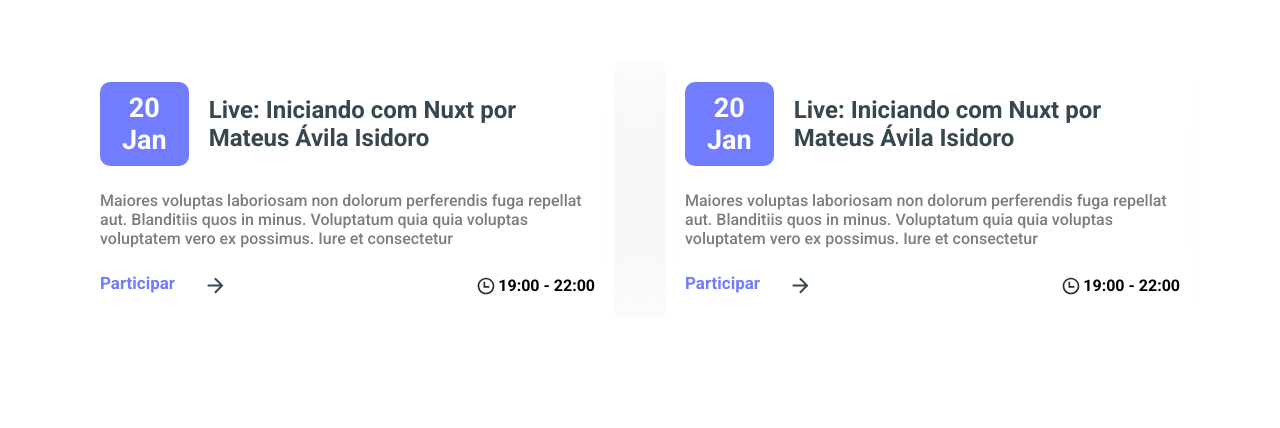
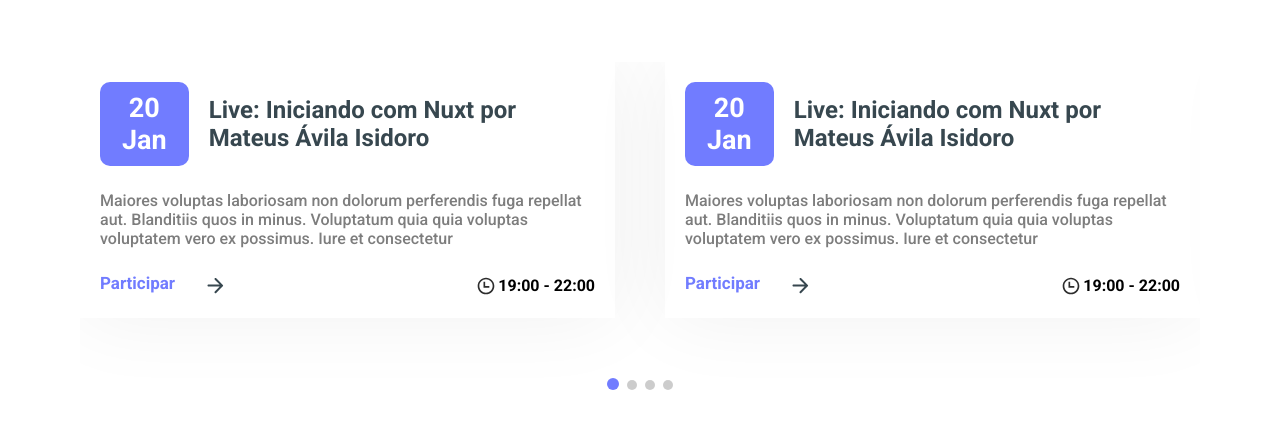
Before and after one commit to alexmuniz96/Tech-People, a React (Create React App) app: page / in a window 1280 px wide. Shown: the part 2971-3399 px from the top of the page. Before the commit the page ends 3289 px from the top, so only its background shows below. Built offline with nearby package versions, Linux system fonts and the light colour scheme.

Commit message:
fix: pagination slide

```diff
--- a/src/components/Schedule/index.js
+++ b/src/components/Schedule/index.js
@@ -25,7 +25,7 @@
           pagination={{
             el: '.my-custom-pagination-div',
             clickable: true,
-            renderBullet: (className) => {
+            renderBullet: (index, className) => {
               return '<span class="' + className + '">' + "</span>";
             },
           }}
@@ -109,13 +109,33 @@
               </div>
             </div>
           </SwiperSlide>
-          <div class="my-custom-pagination-div" />
+
+          <SwiperSlide>
+            <div className="cardSchedule">
+              <div>
+                <div className='date'>
+                  <span> 20 </span>
+                  <span>Jan</span>
+                </div>
+                <h3>Live: Iniciando com Nuxt por Mateus Ávila Isidoro</h3>
+              </div>
+              <p>
+                Maiores voluptas laboriosam non dolorum perferendis fuga repellat aut. Blanditiis quos in minus. Voluptatum quia quia voluptas voluptatem vero ex possimus. Iure et consectetur
+              </p>
+              <div className='containerButton'>
+                <button>Participar  <ArrowRight /> </button>
+                <time> <Time /> 19:00 - 22:00  </time>
+              </div>
+            </div>
+          </SwiperSlide>
+
+          <div className='containerPagination'>
+            <div class="my-custom-pagination-div" />
+          </div>
+
         </Swiper>
 
-
-
-
-      </div>
+      </div >
     </>
   )
 }
--- a/src/components/Schedule/styles.scss
+++ b/src/components/Schedule/styles.scss
@@ -80,7 +80,24 @@
     }
   }
 
+  .containerPagination{
+    display: grid;
+    justify-content: center;
+    padding: 60px;
+  }
+
+  .swiper-pagination-bullet{
+    cursor: pointer;
+    margin: 0 5px;
+    width: 10px;
+    height: 10px;
+  }
+
   .swiper-pagination-bullet-active {
     background-color: var(--purple) !important;
+    width: 12px;
+    height: 12px;
   }
+
+
 }
```
